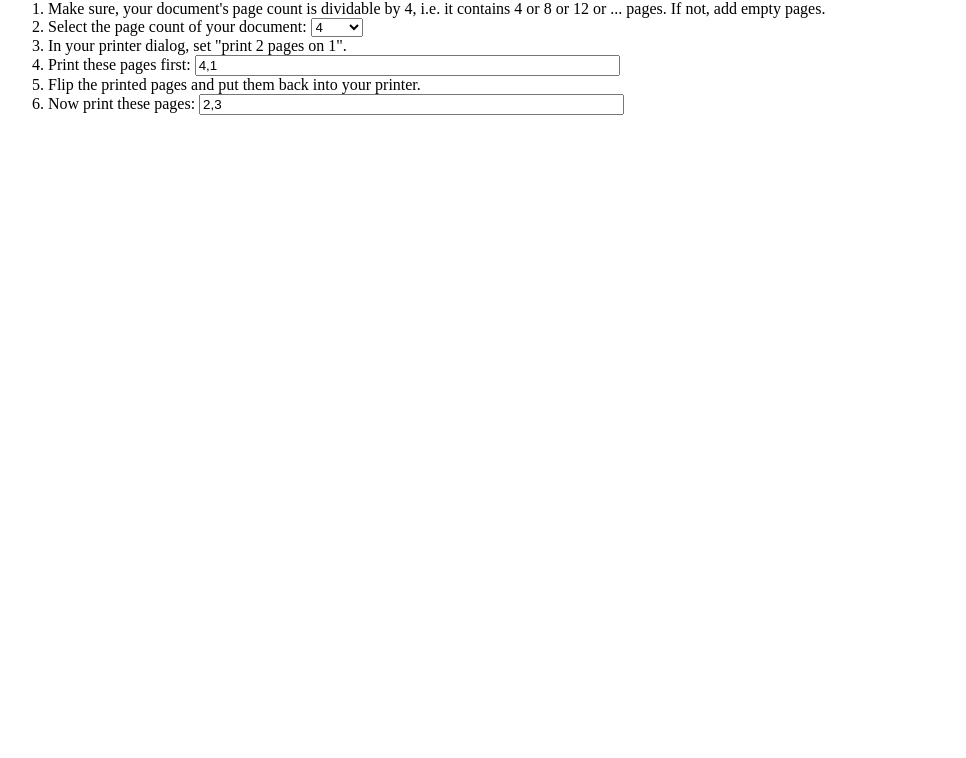
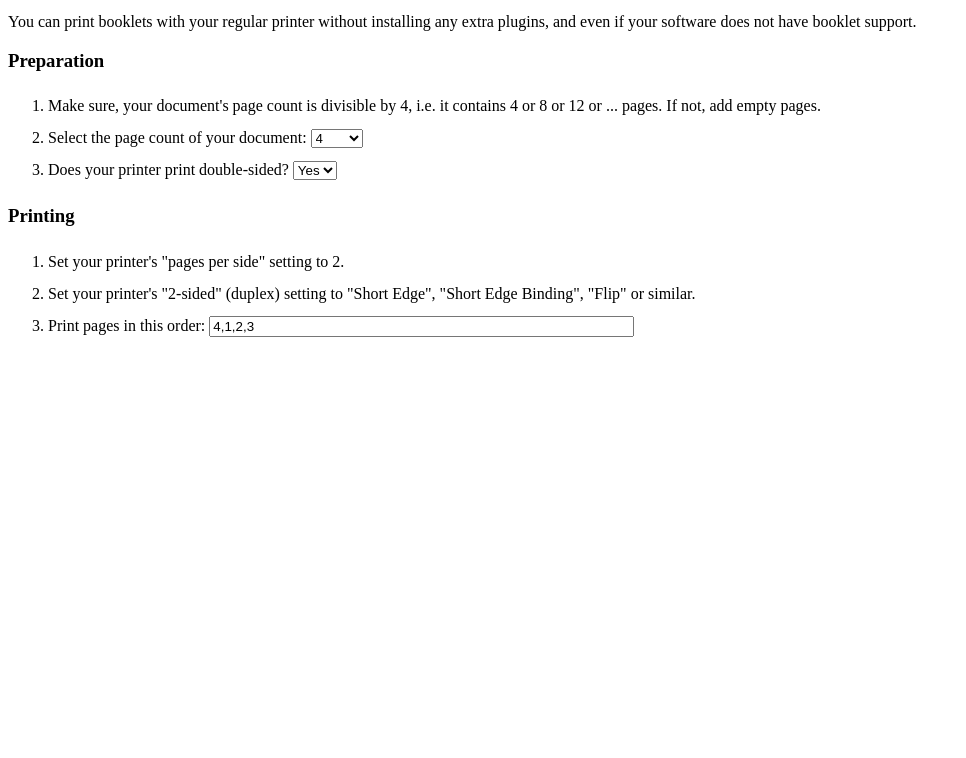
Before and after one commit to georgjaehnig/booklet-page-calculator, a plain HTML site: page index.html in a window 1280 px wide. Shown: the part 42-800 px from the top of the page, without its empty margins (0-966 px from the left). Drawn offline with Linux system fonts and the light colour scheme.

Commit message:
Support printers which print double-sided
Here's a cleaned-up version which also supports printers which are capable of printing double-sided.

```diff
--- a/index.html
+++ b/index.html
@@ -1,51 +1,96 @@
 <html>
 <head>
-<title>Print Booklets</title>
+<title>Booklet Printing</title>
   <script type="text/javascript">
 
 function calculate()
 {
+  duplex = document.getElementById('duplex').value;
+  if (duplex == "Yes") {
+    document.getElementById("doublesided").style.display = "block";
+    document.getElementById("singlesided").style.display = "none";
+  }
+  else {
+    document.getElementById("doublesided").style.display = "none";
+    document.getElementById("singlesided").style.display = "block";
+  }
+
   count = document.getElementById('count').value;
-  var print1 = '';
-  var print2 = '';
-  for (var i=1; i<count/2; i=i+2) {
-   print1 = print1 + (count-i+1).toString() + ',' + i.toString() + ',';
+  var duplexlist = '';
+  var side1list = '';
+  var side2list = '';
+
+  for (var i = 1; i < count / 2; i = i + 2) {
+    side1list = side1list + (count - i+1).toString() + ',' + i.toString() + ',';
+    side2list = side2list + (i + 1).toString() + ',' + (count - i).toString() + ',';
+    duplexlist = duplexlist + side1list + side2list;
   }
-  for (var i=1; i<count/2; i=i+2) {
-   print2 = print2 + (i+1).toString() + ',' + (count-i).toString() + ',';
-  }
+
   // delete last comma
-  print1 = print1.substr(0, print1.length-1);
-  print2 = print2.substr(0, print2.length-1);
-  document.getElementById('print1').value = print1;
-  document.getElementById('print2').value = print2;
+  side1list = side1list.substr(0, side1list.length - 1);
+  side2list = side2list.substr(0, side2list.length - 1);
+  duplexlist = duplexlist.substr(0, duplexlist.length - 1);
+
+  document.getElementById('side1list').value = side1list;
+  document.getElementById('side2list').value = side2list;
+  document.getElementById('duplexlist').value = duplexlist;
 }
 
 function init()
 {
   selectCount = document.getElementById('count');
-  for (var i=4; i<=1000; i=i+4) {
+  for (var i = 4; i <= 1000; i = i + 4) {
     selectCount.options[selectCount.length] = new Option(i);
   }
+
   calculate();
 }
+
   </script>
+  <style>
+    li {
+      line-height: 2em;
+    }
+  </style>
+
 </head>
 <body onload='init();'>
-  You can print booklets with your regular printer without installing any extra plugins.
+
+  <h2>Booklet Printing</h2>
+
+  <p>You can print booklets with your regular printer without installing any
+  extra plugins, and even if your software does not have booklet support.</p>
+
+  <h3>Preparation</h3>
+
   <form>
     <ol>
-      <li>Make sure, your document's page count is dividable by 4, i.e. it contains 4 or 8 or 12 or ... pages. If not, add empty pages.</li>
+      <li>Make sure, your document's page count is divisible by 4, i.e. it contains 4 or 8 or 12 or ... pages. If not, add empty pages.</li>
       <li>
         Select the page count of your document:
         <select id="count" onchange="calculate();"> </select>
       </li>
-      <li> In your printer dialog, set "print 2 pages on 1".  </li>
-      <li> Print these pages first: <input type="text" id="print1" size="50" /></li>
       <li>
-    Flip the printed pages and put them back into your printer.
+        Does your printer print double-sided?
+        <select id="duplex" onchange="calculate();">
+          <option value="Yes">Yes</option>
+          <option value="No">No</option>
+        </select>
       </li>
-      <li>Now print these pages: <input type="text" id="print2" size="50" /></li>
+    </ol>
+
+  <h3>Printing</h3>
+
+    <ol id="doublesided">
+      <li>Set your printer's "pages per side" setting to 2.</li>
+      <li>Set your printer's "2-sided" (duplex) setting to "Short Edge", "Short Edge Binding", "Flip" or similar.
+      <li>Print pages in this order: <input type="text" id="duplexlist" size="50" /></li>
+    </ol>
+    <ol id="singlesided">
+      <li>Set your printer's "pages per side" setting to 2.</li>
+      <li>Print these pages first: <input type="text" id="side1list" size="50" /></li>
+      <li>Flip the printed pages and put them back into your printer.</li>
+      <li>Now print these pages: <input type="text" id="side2list" size="50" /></li>
     </ol>
   </form>
 </body>
```
